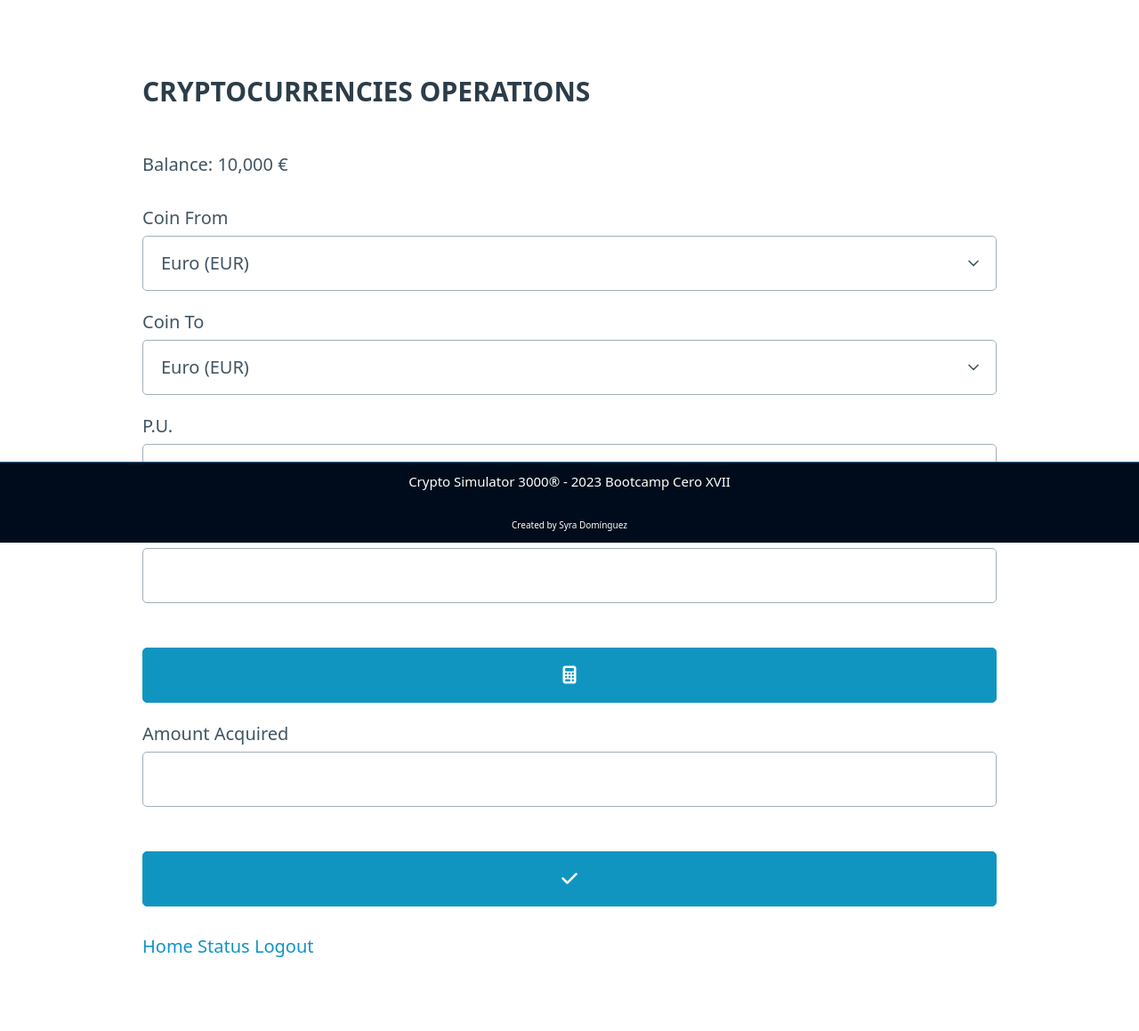
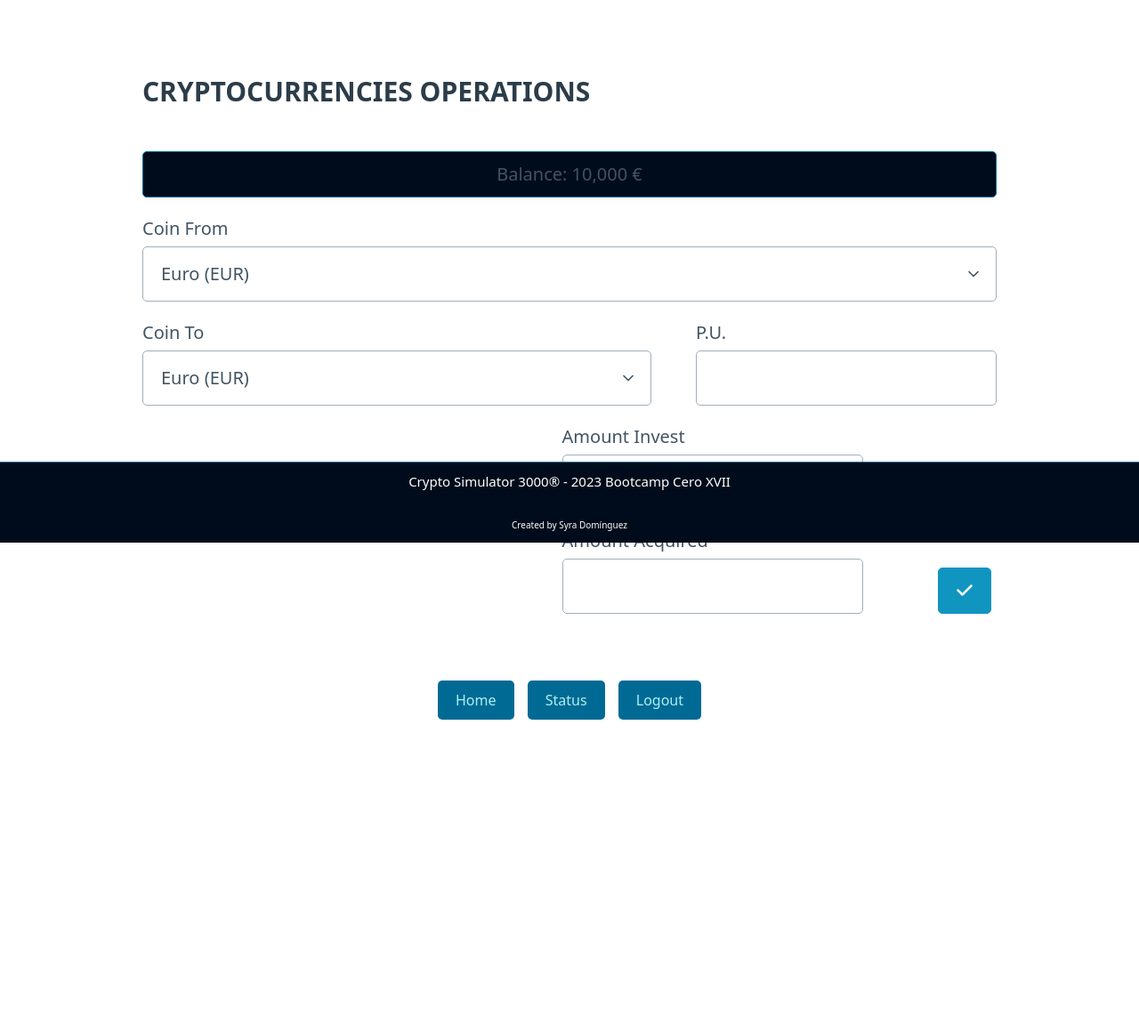
Before and after one commit to SyraDominguez/CS3000, a Flask app: page /operations in a window 1280 px wide. Shown: the part 190-1349 px from the top of the page at 89% size. After the commit the page ends 999 px from the top, so only its background shows below. Run offline with Flask 3, Linux system fonts and the light colour scheme; parts of the project's set-up code (start-up, migrations or seed data) failed here and were passed over.

Commit message:
feat: aplico estilos a pagina status y botones

```diff
--- a/CS3000/static/css/styles.css
+++ b/CS3000/static/css/styles.css
@@ -12,7 +12,7 @@
   --neutral-50: #888;
   --neutral-0: #000;
 
-  --hover: rgb(14, 29, 235);
+  --hover: var(--color2);
 
   --error-color: var(var(----errores));
   --default-line: solid 1px var(--color4);
@@ -79,10 +79,10 @@ header {
 }
 
 .disabled {
-  pointer-events: none; /* Desactiva los eventos de clic y puntero */
-  opacity: 0.25; /* Reduce la opacidad para indicar que está deshabilitado */
-  text-decoration: none; /* Quita cualquier decoración de enlace (opcional) */
-  color: #888; /* Cambia el color de texto a gris */
+  pointer-events: none;
+  opacity: 0.25;
+  text-decoration: none;
+  color: #888;
 }
 
 /* .tooltip {
@@ -159,11 +159,6 @@ table.paper .titulo-tabla {
   border-bottom: var(--default-line);
 }
 
-/* .numero,
-.acciones {
-  text-align: right;
-} */
-
 .lista-vacia {
   text-align: center;
   color: var(--neutral-50);
@@ -179,3 +174,187 @@ p.error {
 tr.error + tr td {
   padding-bottom: 13px;
 }
+
+/* ESTILOS DEL BALANCE */
+
+#user-balance {
+  background-color: var(--color0);
+  color: var(--neutral-100);
+  padding: 10px;
+  margin-bottom: 20px;
+  border: var(--default-border);
+  box-shadow: 0 0 20px rgba(255, 255, 255, 0.5);
+  border-radius: 5px;
+  text-align: center;
+  font-size: 16px;
+  font-weight: bold;
+}
+
+#user-balance p {
+  margin: 0;
+}
+
+.label-container label {
+  flex: 1;
+  text-align: start;
+  width: 100%;
+}
+
+.invest label,
+.acquired label {
+  width: 100%;
+}
+
+.calculate button,
+.confirm button {
+  display: grid;
+  margin-top: 8px;
+  justify-content: space-around;
+  width: 60px;
+}
+
+.invest,
+.acquired,
+.calculate,
+.confirm {
+  display: flex;
+  width: 90%;
+  align-items: end;
+  justify-content: end;
+}
+
+.currencies-container,
+.calculate-container,
+.confirm-container {
+  display: grid;
+  grid-template-columns: 1fr auto;
+  grid-gap: 50px;
+}
+
+.calculate-container,
+.confirm-container {
+  grid-gap: 0.5px;
+}
+
+.currency_from,
+.currency_to,
+.currency_pu {
+  width: 100%;
+}
+
+.currency_from select,
+.currency_to select {
+  width: 100%;
+}
+
+.calculate-container > div,
+.confirm-container > div {
+  display: grid;
+}
+
+/* ESTILOS PARA FORMULARIO STATUS */
+
+.user-balance {
+  background-color: var(--color4);
+  color: var(--neutral-100);
+  padding: 10px;
+  text-align: center;
+  font-size: 18px;
+}
+
+.status-container .paper {
+  width: 100%;
+  margin: 0;
+}
+
+.status-container .grid {
+  border: var(--default-border);
+  box-shadow: 0 0 20px rgba(255, 255, 255, 0.5);
+}
+
+.status-container .grid1 {
+  max-height: 500px;
+  overflow-y: auto;
+}
+
+.status-container .titulo-tabla {
+  border-bottom: var(--default-line);
+}
+
+.status-container {
+  text-align: center;
+}
+
+.status-container details {
+  display: inline-block;
+}
+
+.status-container details summary {
+  display: inline-block;
+  cursor: pointer;
+}
+
+.status-container details textarea {
+  display: block;
+}
+
+.status-container .titulo-tabla th,
+.status-container details summary {
+  color: var(--color3);
+}
+
+/* ESTILOS PARA LOS BOTONES */
+
+#page-buttons {
+  padding: 20px;
+  text-align: center;
+}
+
+.page-button {
+  display: inline-block;
+  margin: 10px;
+  padding: 8px 16px;
+  background-color: var(--color2);
+  color: var(--color5);
+  text-decoration: none;
+  border-radius: 5px;
+  cursor: pointer;
+  transition: background-color 0.3s, color 0.3s;
+}
+
+.page-button:hover {
+  background-color: var(--color4);
+  color: var(--color0);
+}
+
+#page-buttons-container {
+  text-align: center;
+  margin: 20px auto;
+  max-width: 400px;
+}
+
+.page-buttons {
+  text-align: center;
+  margin: 20px;
+}
+
+.page-button {
+  display: inline-block;
+  padding: 10px 20px;
+  background-color: var(--color2);
+  color: var(--color5);
+  text-decoration: none;
+  font-size: 16px;
+  margin: 5px;
+  border: none;
+  border-radius: 5px;
+  cursor: pointer;
+  transition: background-color 0.3s;
+}
+
+.page-button:hover {
+  background-color: var(--color1);
+  color: (var(--neutral-0));
+  transform: scale(0.9);
+  box-shadow: 0 0 10px rgba(255, 255, 255, 1);
+}
```
